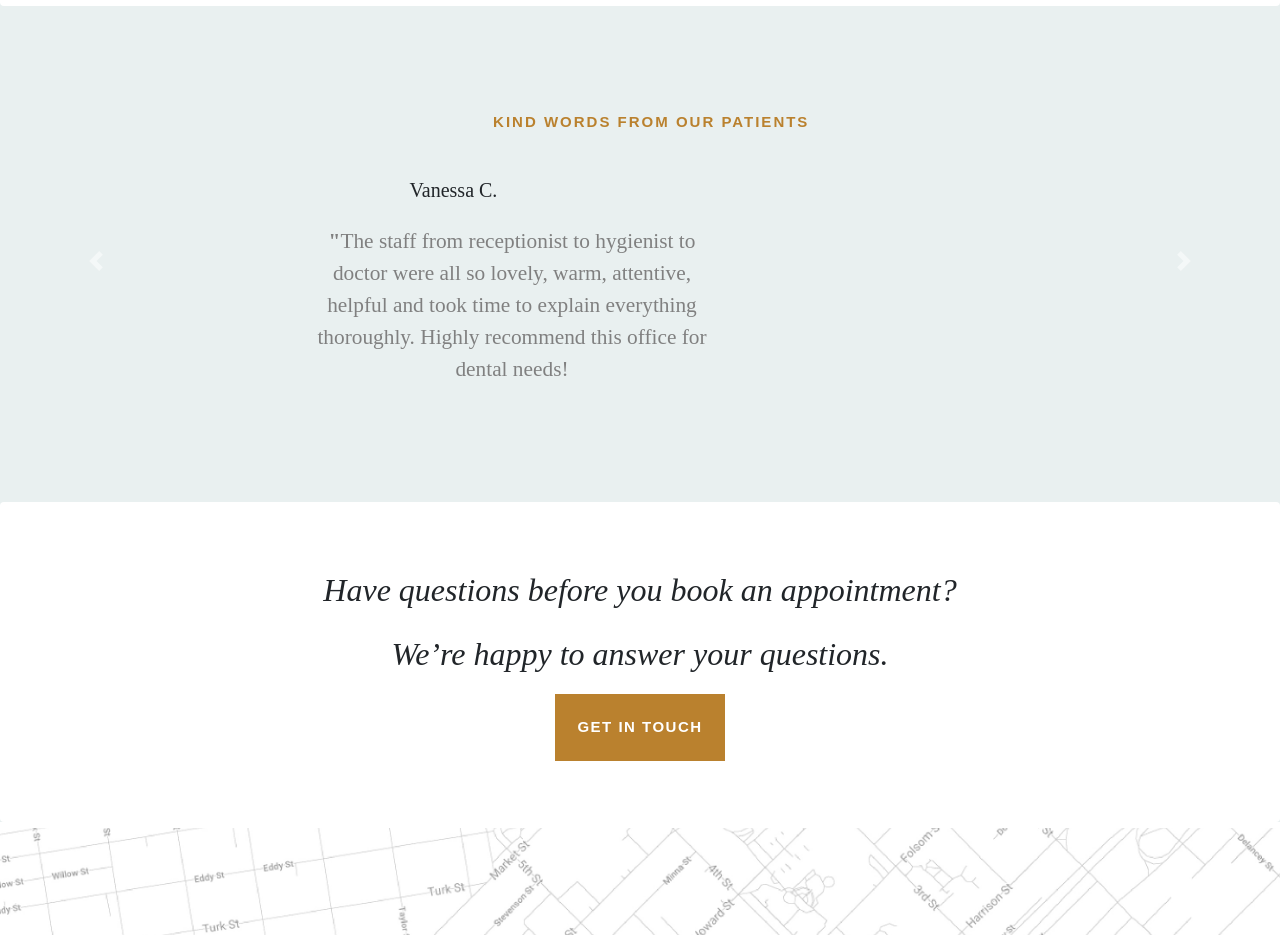
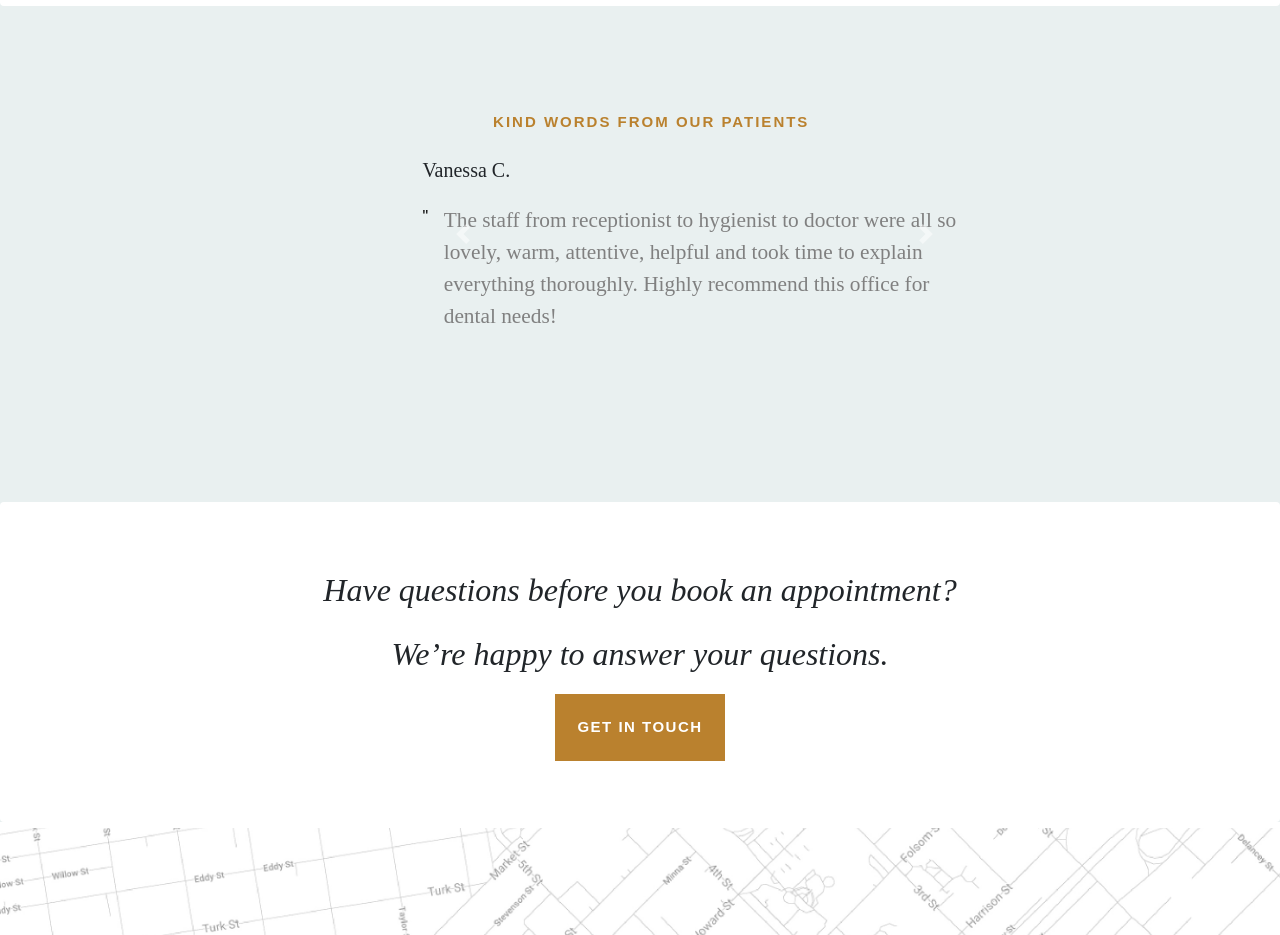
Before and after one commit to arkrish1993/zen-dental-studio, a website: page site/zen-dental-revamped.html in a window 1280 px wide. Shown: the part 3140-4075 px from the top of the page. Drawn offline with Linux system fonts and the light colour scheme.

Commit message:
Accordion WIP

```diff
--- a/site/zen-dental-revamped.css
+++ b/site/zen-dental-revamped.css
@@ -298,21 +298,23 @@ logo > a {
     margin-top: 8%;
 }
 
+.carousel-inner {
+    width: 34em;
+    text-align: left;
+    margin-left: 33%;
+}
+
 .carousel-item-header {
-    text-align: left;
-    margin-left: 32%;
-    margin-top: 2em;
     font-size: 15pt;
     font-family: 'PSFournier Std Grand';
+    margin: 1em 0 1em 0;
 }
 
 .carousel-item-data {
     font-size: 16pt;
     color: gray;
-    width: 32%;
-    margin-left: 24%;
-    margin-top: 1em;
     font-family: 'PSFournier Std Grand';
+    margin-left: 1em;
 }
 
 .query-body {
@@ -392,3 +394,9 @@ logo > a {
     font-size: 10.5pt;
     margin: 1em 0 1em 3.75em;
 }
+
+.quote {
+    color: black;
+    font-size: 12pt;
+    position: absolute;
+}
--- a/site/zen-dental-revamped.html
+++ b/site/zen-dental-revamped.html
@@ -241,19 +241,23 @@
                   <div class="carousel-inner">
                     <div class="carousel-item active">
                         <div class="carousel-item-header">Vanessa C.</div>
-                        <div class="carousel-item-data"><b>"</b>The staff from receptionist to hygienist to doctor were all so lovely, warm, attentive, helpful and took time to explain everything thoroughly. Highly recommend this office for dental needs!</div>
+                        <div class="quote">"</div>
+                        <div class="carousel-item-data">The staff from receptionist to hygienist to doctor were all so lovely, warm, attentive, helpful and took time to explain everything thoroughly. Highly recommend this office for dental needs!</div>
                     </div>
                     <div class="carousel-item">
                         <div class="carousel-item-header">Bruno T.</div>
-                        <div class="carousel-item-data"><b>"</b>Great Service and super professional! Very relaxed atmosphere makes going to the dentist a enjoyable experience. Totally recommended.</div>
+                        <div class="quote">"</div>
+                        <div class="carousel-item-data">Great Service and super professional! Very relaxed atmosphere makes going to the dentist a enjoyable experience. Totally recommended.</div>
                     </div>
                     <div class="carousel-item">
                         <div class="carousel-item-header">Jeff G.</div>
-                        <div class="carousel-item-data"><div><b>"</b>I’m primarily writing this because I was running late to my first appointment and things couldn’t have gone better when I arrived . All the staff was extremely kind, calm, and friendly. The hygienist as well as the doctor was professional and explained everything in an understandable way. I highly recommend this place.</div>
+                        <div class="quote">"</div>
+                        <div class="carousel-item-data"><div>I’m primarily writing this because I was running late to my first appointment and things couldn’t have gone better when I arrived . All the staff was extremely kind, calm, and friendly. The hygienist as well as the doctor was professional and explained everything in an understandable way. I highly recommend this place.</div>
                     </div>
                     <div class="carousel-item">
                         <div class="carousel-item-header">Shuting G.</div>
-                        <div class="carousel-item-data"><b>"</b>This is the first time I visited the studio and it’s actually a well-designed place, very modern and elegant and clean! The dentists are friendly and professional and the space feel relaxed (because you get to lie down watching Netflix!) visits to the dentist usually don’t mean good news but I would definitely recommend this studio</div>
+                        <div class="quote">"</div>
+                        <div class="carousel-item-data">This is the first time I visited the studio and it’s actually a well-designed place, very modern and elegant and clean! The dentists are friendly and professional and the space feel relaxed (because you get to lie down watching Netflix!) visits to the dentist usually don’t mean good news but I would definitely recommend this studio</div>
                     </div>
                   </div>
 
```
